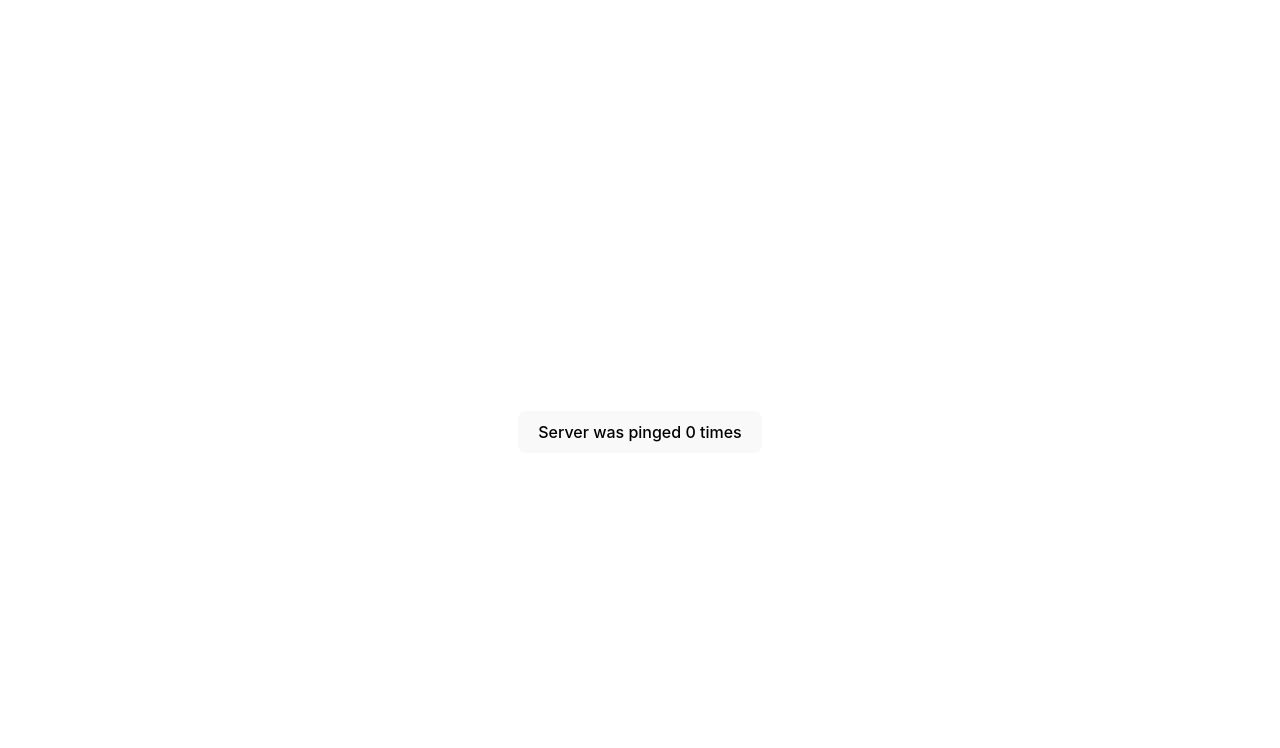
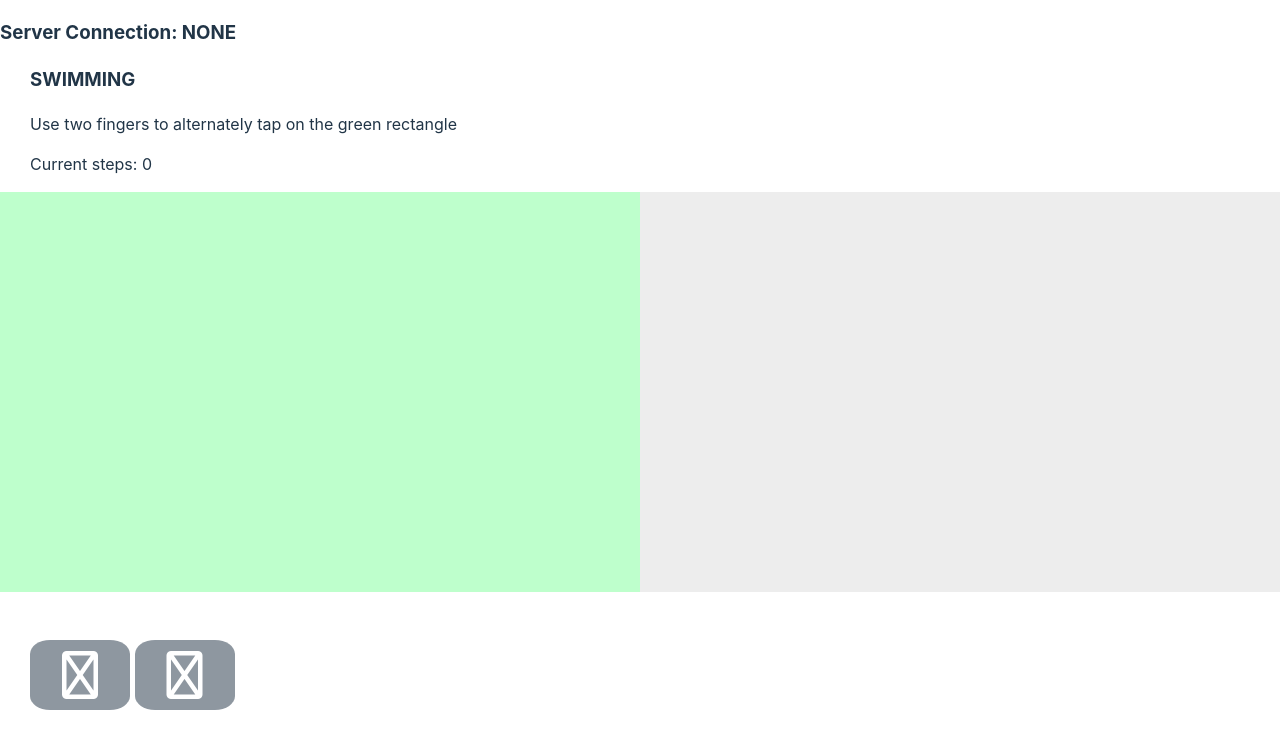
Before and after one commit to IDislikeChair/id311-blob-frontend, a Svelte app: page / in a window 1280 px wide. Shown: the top 748 px of the page. Built offline with nearby package versions, Linux system fonts and the light colour scheme; no server answers.

Commit message:
Implement stepping

```diff
--- a/package.json
+++ b/package.json
@@ -4,7 +4,7 @@
   "version": "0.0.0",
   "type": "module",
   "scripts": {
-    "dev": "vite",
+    "dev": "vite --host",
     "build": "vite build",
     "preview": "vite preview"
   },
@@ -14,6 +14,8 @@
     "vite": "^4.3.9"
   },
   "dependencies": {
+    "@fortawesome/fontawesome-free": "^6.4.0",
+    "p5-svelte": "^3.1.2",
     "socket.io-client": "^4.6.1"
   }
 }
--- a/src/App.svelte
+++ b/src/App.svelte
@@ -1,17 +1,20 @@
 <script>
   import { onMount } from 'svelte';
   import io from 'socket.io-client';
-  import Ping from './lib/Ping.svelte';
+  import Step from './lib/Step.svelte';
   import { SOCKET } from './stores';
 
   let socket;
+  let status = 'NONE';
 
   onMount(async () => {
-    socket = io('https://blob-backend.herokuapp.com');
+    // socket = io('https://blob-backend.herokuapp.com');
+    socket = io('http://192.168.0.2:3000');
     SOCKET.set(socket);
 
     socket.on('connect', () => {
       console.log('connected');
+      status = 'CONNECTED';
     });
 
     socket.on('disconnect', () => {
@@ -25,7 +28,11 @@
 </script>
 
 <main>
+  <h3>Server Connection: {status}</h3>
   <div class="card">
-    <Ping />
+    <Step {socket} />
   </div>
 </main>
+
+<style>
+</style>
--- a/src/app.css
+++ b/src/app.css
@@ -25,10 +25,9 @@ a:hover {
 
 body {
   margin: 0;
-  display: flex;
   place-items: center;
   min-width: 320px;
-  min-height: 100vh;
+  min-height: 640px;
 }
 
 h1 {
@@ -37,14 +36,9 @@ h1 {
 }
 
 .card {
-  padding: 2em;
 }
 
 #app {
-  max-width: 1280px;
-  margin: 0 auto;
-  padding: 2rem;
-  text-align: center;
 }
 
 button {
--- /dev/null
+++ b/src/lib/Button.svelte
@@ -0,0 +1,22 @@
+<script>
+  import '@fortawesome/fontawesome-free/css/all.css';
+  export let icon = '';
+</script>
+
+<button on:click> <i class={icon} /></button>
+
+<!-- on:click -> propagate up -->
+<style>
+  button {
+    border-radius: 20%;
+    border: none;
+    color: white;
+    background-color: rgb(142, 151, 160);
+    padding: 6px 8px;
+    font-size: 3rem;
+    cursor: pointer;
+    width: 100px;
+    height: 70px;
+    margin-bottom: 30px;
+  }
+</style>
--- /dev/null
+++ b/src/lib/Lock.svelte
@@ -0,0 +1,41 @@
+<script>
+  import { fly, fade, blur, slide, scale } from 'svelte/transition';
+  import { cubicInOut } from 'svelte/easing';
+
+  import StepMobile from './StepMobile.svelte';
+  import StepTV from './StepTV.svelte';
+  import Button from './Button.svelte';
+
+  export let socket;
+
+  let displayMobile = true;
+  function showMobile() {
+    displayMobile = true;
+  }
+  function showTV() {
+    displayMobile = false;
+  }
+</script>
+
+<div>
+  {#if displayMobile}
+    <div in:fly={{ easing: cubicInOut, duration: 500, x: -50 }}>
+      <StepMobile {socket} />
+    </div>
+  {:else}
+    <div in:fly={{ easing: cubicInOut, duration: 500, x: 50 }}>
+      <StepTV {socket} ballSize={50} />
+    </div>
+  {/if}
+  <div class="buttons">
+    <Button on:click={showMobile} icon="fa-regular fa-mobile" />
+    <Button on:click={showTV} icon="fa-regular fa-tv" />
+  </div>
+</div>
+
+<style>
+  .buttons {
+    margin-top: 3rem;
+    margin-left: 30px;
+  }
+</style>
--- /dev/null
+++ b/src/lib/LockMobile.svelte
@@ -0,0 +1,81 @@
+<script>
+  import { onDestroy, onMount } from 'svelte';
+
+  export let socket;
+  let steps = 0;
+  let isLeft = true;
+
+  $: onMount(async () => {
+    while (!socket) {
+      await new Promise((resolve) => setTimeout(resolve, 100));
+    }
+
+    socket.on('broadcastStepCount', (stepCount) => {
+      steps = stepCount;
+    });
+  });
+
+  const stepOnLeft = async (event) => {
+    event.preventDefault();
+    if (isLeft) {
+      await socket.emit('stepOn');
+      isLeft = false;
+    }
+  };
+  const stepOnRight = async (event) => {
+    event.preventDefault();
+    if (!isLeft) {
+      await socket.emit('stepOn');
+      isLeft = true;
+    }
+  };
+
+  onDestroy(() => {
+    socket.off('broadcastStepCount');
+  });
+</script>
+
+<div class="clientTitle">
+  <h3>SWIMMING</h3>
+  <p>Use two fingers to alternately tap on the green rectangle</p>
+  <p>Current steps: {steps}</p>
+</div>
+<div class="stepper">
+  <div
+    class="leftbox"
+    id={isLeft ? 'thisTime' : 'nextTime'}
+    on:touchstart={stepOnLeft}
+  />
+  <div
+    class="rightbox"
+    id={isLeft ? 'nextTime' : 'thisTime'}
+    on:touchstart={stepOnRight}
+  />
+</div>
+
+<style>
+  .clientTitle {
+    width: 80vw;
+    margin-left: 30px;
+  }
+  .stepper {
+    display: flex;
+  }
+  .leftbox {
+    width: 50vw;
+    height: 400px;
+  }
+  .rightbox {
+    width: 50vw;
+    height: 400px;
+  }
+
+  #thisTime {
+    background-color: #7eff9a;
+    opacity: 0.5;
+  }
+  #nextTime {
+    background-color: rgb(220, 220, 220);
+    opacity: 0.5;
+  }
+</style>
--- /dev/null
+++ b/src/lib/Step.svelte
@@ -0,0 +1,41 @@
+<script>
+  import { fly, fade, blur, slide, scale } from 'svelte/transition';
+  import { cubicInOut } from 'svelte/easing';
+
+  import StepMobile from './StepMobile.svelte';
+  import StepTV from './StepTV.svelte';
+  import Button from './Button.svelte';
+
+  export let socket;
+
+  let displayMobile = true;
+  function showMobile() {
+    displayMobile = true;
+  }
+  function showTV() {
+    displayMobile = false;
+  }
+</script>
+
+<div>
+  {#if displayMobile}
+    <div in:fly={{ easing: cubicInOut, duration: 500, x: -50 }}>
+      <StepMobile {socket} />
+    </div>
+  {:else}
+    <div in:fly={{ easing: cubicInOut, duration: 500, x: 50 }}>
+      <StepTV {socket} ballSize={50} />
+    </div>
+  {/if}
+  <div class="buttons">
+    <Button on:click={showMobile} icon="fa-regular fa-mobile" />
+    <Button on:click={showTV} icon="fa-regular fa-tv" />
+  </div>
+</div>
+
+<style>
+  .buttons {
+    margin-top: 3rem;
+    margin-left: 30px;
+  }
+</style>
--- /dev/null
+++ b/src/lib/StepMobile.svelte
@@ -0,0 +1,81 @@
+<script>
+  import { onDestroy, onMount } from 'svelte';
+
+  export let socket;
+  let steps = 0;
+  let isLeft = true;
+
+  $: onMount(async () => {
+    while (!socket) {
+      await new Promise((resolve) => setTimeout(resolve, 100));
+    }
+
+    socket.on('broadcastStepCount', (stepCount) => {
+      steps = stepCount;
+    });
+  });
+
+  const stepOnLeft = async (event) => {
+    event.preventDefault();
+    if (isLeft) {
+      await socket.emit('stepOn');
+      isLeft = false;
+    }
+  };
+  const stepOnRight = async (event) => {
+    event.preventDefault();
+    if (!isLeft) {
+      await socket.emit('stepOn');
+      isLeft = true;
+    }
+  };
+
+  onDestroy(() => {
+    socket.off('broadcastStepCount');
+  });
+</script>
+
+<div class="clientTitle">
+  <h3>SWIMMING</h3>
+  <p>Use two fingers to alternately tap on the green rectangle</p>
+  <p>Current steps: {steps}</p>
+</div>
+<div class="stepper">
+  <div
+    class="leftbox"
+    id={isLeft ? 'thisTime' : 'nextTime'}
+    on:touchstart={stepOnLeft}
+  />
+  <div
+    class="rightbox"
+    id={isLeft ? 'nextTime' : 'thisTime'}
+    on:touchstart={stepOnRight}
+  />
+</div>
+
+<style>
+  .clientTitle {
+    width: 80vw;
+    margin-left: 30px;
+  }
+  .stepper {
+    display: flex;
+  }
+  .leftbox {
+    width: 50vw;
+    height: 400px;
+  }
+  .rightbox {
+    width: 50vw;
+    height: 400px;
+  }
+
+  #thisTime {
+    background-color: #7eff9a;
+    opacity: 0.5;
+  }
+  #nextTime {
+    background-color: rgb(220, 220, 220);
+    opacity: 0.5;
+  }
+</style>
--- /dev/null
+++ b/src/lib/StepTV.svelte
@@ -0,0 +1,57 @@
+<script>
+  import P5 from 'p5-svelte';
+  import { onDestroy, onMount } from 'svelte';
+  import Button from './Button.svelte';
+
+  export let ballSize = 20;
+  export let width = 800;
+  export let height = 600;
+  export let socket;
+
+  let steps = 0;
+
+  $: onMount(async () => {
+    while (!socket) {
+      await new Promise((resolve) => setTimeout(resolve, 100));
+    }
+
+    socket.on('broadcastStepCount', (stepCount) => {
+      steps = stepCount;
+    });
+  });
+
+  onDestroy(() => {
+    socket.off('broadcastStepCount');
+  });
+
+  function resetStep() {
+    socket.emit('resetStepCount');
+  }
+
+  const sketch = (p5) => {
+    p5.setup = function () {
+      p5.createCanvas(width, height);
+    };
+
+    p5.draw = function () {
+      p5.background(150);
+      p5.noStroke();
+      p5.fill(255);
+      p5.ellipse(width / 2, height - steps * 5, ballSize);
+    };
+  };
+</script>
+
+<div class="serverTitle">
+  <h3>SWIMMING</h3>
+  <p>Current steps: {steps}</p>
+  <Button on:click={resetStep} icon="fa-regular fa-trash-arrow-up" />
+  <P5 {sketch} />
+</div>
+
+<style>
+  .serverTitle {
+    width: 80vw;
+    margin-left: 30px;
+  }
+</style>
```
Also changed, not shown: src/lib/Counter.svelte (added, +10 -0 lines), src/lib/LockTV.svelte (added, +57 -0 lines), 1 other file (tests, documents, lock files or other folders).
